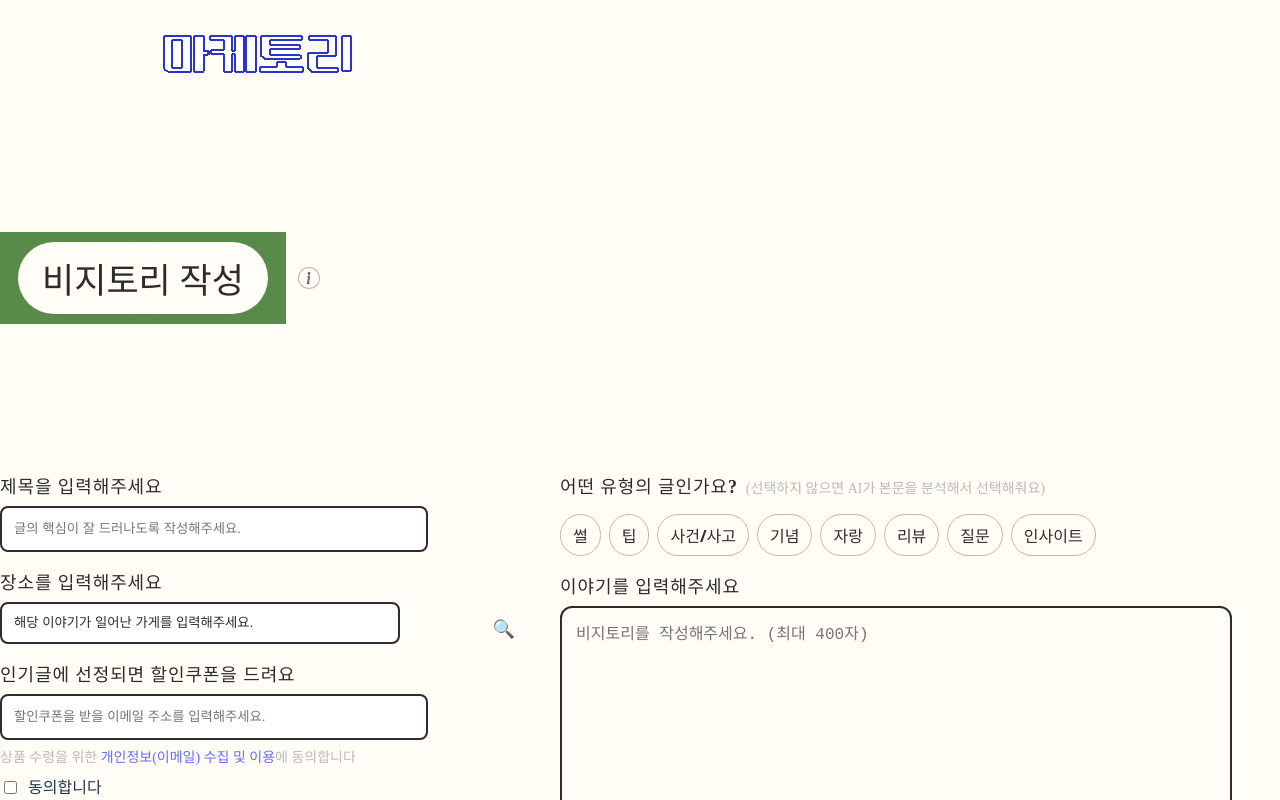
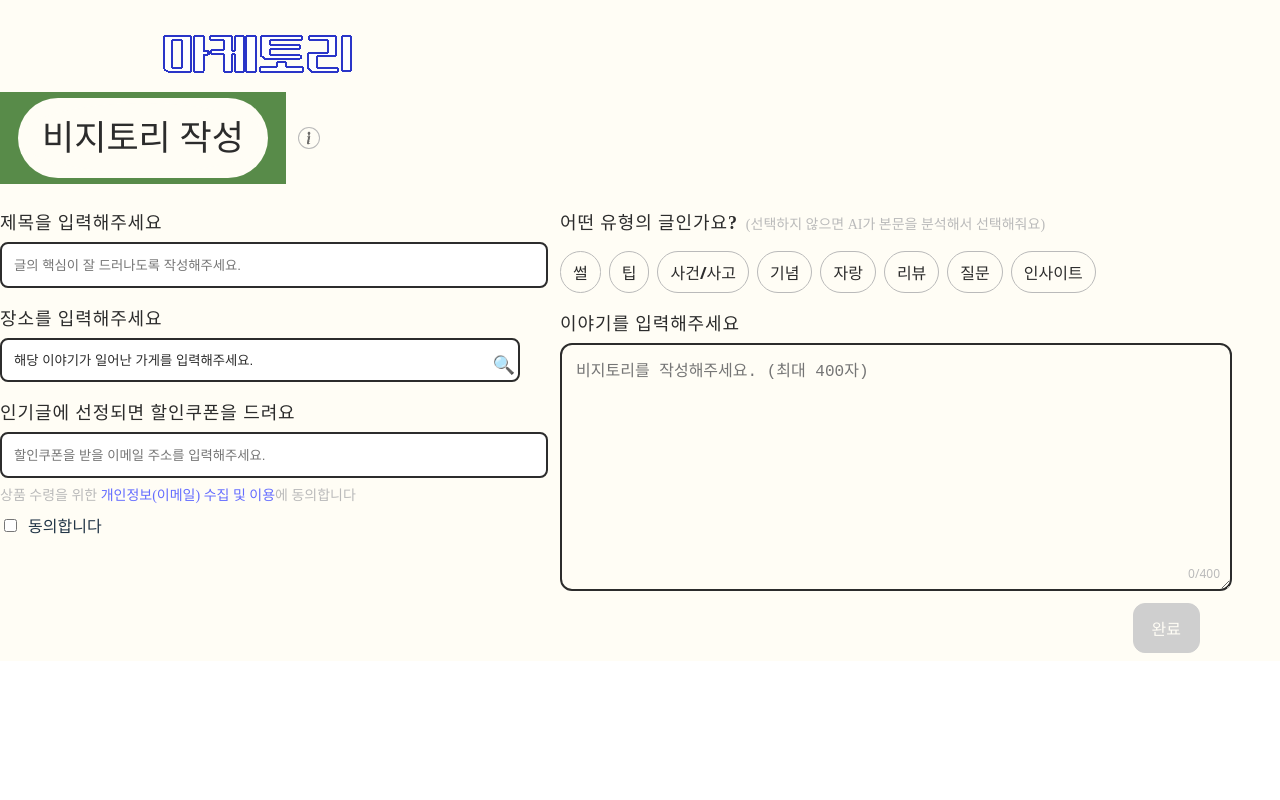
Before and after one commit to LikeLionHGU/Shichimi_Front, a React (Vite) app: page /add in a window 1280 px wide. Shown: the top 800 px of the page. Built offline with nearby package versions, Linux system fonts and the light colour scheme; the HTML template or start-up script is replaced by a standard one.

Commit message:
feat: 갭 수정과 주석 보완

```diff
--- a/src/pages/AddTmi.jsx
+++ b/src/pages/AddTmi.jsx
@@ -8,39 +8,40 @@ import rectangle184Url from "../assets/images/Rectangle 184.svg?url";
 import infoCircleUrl from "../assets/images/info.svg?url";
 import infoGlyphUrl from "../assets/images/info1.svg?url";
 
-// 전역 배경 컬러를 페이지 전체에 적용
+// GlobalStyle — html, body, #root 전역 배경/리셋 (#FFFDF5, min-height:100%)
 const GlobalStyle = createGlobalStyle`
   html, body, #root { min-height: 100%; background: #FFFDF5; }
   body { margin: 0; }
 `;
 
-// 페이지 메인 래퍼
+// Page — 메인 레이아웃 컨테이너(1200px 고정, 중앙 정렬, 배경 #FFFDF5)
 const Page = styled.main`
   display: grid;
   background: var(--white, #FFFDF5);
   gap: 16px;
-  width: 1720px;
-  height: 1080px;
+  width: 1200px;            /* 픽셀 고정 */
   max-width: 1200px;        /* 픽셀 고정 */
   min-width: 1200px;        /* 래핑 방지 */
-  padding: 24px 0;          /* 상하 여백만 */
+  padding: 8px 0;          /* 상하 여백 축소 */
   margin: 0 auto;           /* 중앙 정렬 */
 `;
 
-// 상단 헤더(타이틀, 정보아이콘)
+// Header — 타이틀 배지 + 정보 아이콘 가로 정렬(좌측 정렬, 간격 12px)
 const Header = styled.header`
   display: flex;
   align-items: center;
   gap: 12px;
   justify-content: flex-start;
+  margin: 8px 0 8px; /* 타이틀 위/아래 간격 축소 */
 `;
 
-// 타이틀 배지: 초록 직사각형 안에 Ellipse + 텍스트
+// TitleBadge — 초록 직사각형 안에 흰 타원 + "비지토리 작성" 텍스트 컨테이너(286×92)
 const TitleBadge = styled.div`
   position: relative;
   width: 286px;
   height: 92px;
 `;
+// TitleBadgeOuter: 초록 사각형(184.svg) 레이어 — 이미지 실패 시 #588B49로 표시
 const TitleBadgeOuter = styled.div`
   position: absolute; inset: 0;
   background-color: #588B49; /* 이미지 로드 실패 대비 색상 */
@@ -49,8 +50,9 @@ const TitleBadgeOuter = styled.div`
   background-repeat: no-repeat;
   background-size: contain;
 `;
+// TitleBadgeInner: 흰 타원(21.svg) + 텍스트 중앙 정렬 — inset으로 내부 여백 조절
 const TitleBadgeInner = styled.div`
-  position: absolute; inset: 10px 18px;
+  position: absolute; inset: 6px 18px; /* 타원 상하 여백 축소 */
   background-color: #FFFDF5; /* 흰 타원 기본색 */
   background-image: url(${ellipse21Url}); /* 엘립스 이미지 겹치기 */
   background-position: center;
@@ -60,7 +62,7 @@ const TitleBadgeInner = styled.div`
   display: grid; place-items: center;
 `;
 
-// 페이지 제목 텍스트 (Ellipse 안에 들어감)
+// Title — 페이지 타이틀 텍스트("비지토리 작성", BM HANNA 35px)
 const Title = styled.h1`
   color: var(--black, #2C2C2C);
   text-align: center;
@@ -68,11 +70,11 @@ const Title = styled.h1`
   font-size: 35px;
   font-style: normal;
   font-weight: 400;
-  line-height: normal;
+  line-height: 1;
   margin: 0;
 `;
 
-// (선택) 사각형 장식 이미지
+// Rectangle184 — 초록 직사각형 이미지(장식용, 현재 미사용)
 const Rectangle184 = styled.div`
   width: 286px;
   height: 92px;
@@ -80,7 +82,7 @@ const Rectangle184 = styled.div`
   background: var(--green, #588B49) url(${rectangle184Url}) center/contain no-repeat;
 `;
 
-// 정보 툴팁 아이콘 버튼
+// InfoIcon — 정보 툴팁 버튼(22×22). 내부에 info.svg(원)+info1.svg(i) 겹침
 const InfoIcon = styled.button`
   position: relative;
   width: 22px;
@@ -94,6 +96,7 @@ const InfoIcon = styled.button`
   overflow: hidden;
 `;
 
+// InfoCircleImg: info.svg — 바깥 원(전체 채움)
 const InfoCircleImg = styled.img`
   position: absolute;
   left: 0px; top: 0px;
@@ -101,15 +104,16 @@ const InfoCircleImg = styled.img`
   object-fit: contain; pointer-events: none;
   z-index: 0;
 `;
+// InfoGlyphImg: info1.svg — 중앙 'i' 글리프(14×14)
 const InfoGlyphImg = styled.img`
   position: absolute;
-  left: 4px; top: 4px;
+  left: 4px; top: 4px; /* 가운데 배치: (22-14)/2 */
   width: 14px; height: 14px;
   object-fit: contain; pointer-events: none;
   z-index: 1;
 `;
 
-// 카드 래퍼(폼 박스)
+// Card — (레거시) 폼 박스 래퍼. 현재 페이지 배경 위에 직결 배치
 const Card = styled.section`
   background: var(--white, #FFFDF5);
   border: none;
@@ -118,7 +122,7 @@ const Card = styled.section`
   padding: clamp(16px, 2vw, 24px);
 `;
 
-// 좌우 2열 그리드 레이아웃
+// Grid — 2열 고정 그리드(좌 520px / 우 640px, 간격 40px)
 const Grid = styled.div`
   display: grid;
   grid-template-columns: 520px 640px; /* 픽셀 고정 컬럼 */
@@ -127,13 +131,13 @@ const Grid = styled.div`
   align-items: start;
 `;
 
-// 단일 폼 필드 컨테이너
+// Field — 라벨+입력 한 묶음(세로 간격 8px)
 const Field = styled.div`
   display: grid;
   gap: 8px;
 `;
 
-// 라벨과 보조설명을 한 줄에 정렬
+// InlineRow — 라벨 + 보조설명 한 줄 정렬(기준선 정렬, 줄바꿈 없음)
 const InlineRow = styled.div`
   display: flex;
   align-items: baseline; /* 텍스트 기준선 정렬 */
@@ -141,7 +145,7 @@ const InlineRow = styled.div`
   flex-wrap: nowrap; /* 한 줄 유지 */
 `;
 
-// 필드 라벨 텍스트
+// Label — 필드 라벨 텍스트(18px/600)
 const Label = styled.label`
   color: var(--black, #2C2C2C);
   font-family: Pretendard;
@@ -152,7 +156,7 @@ const Label = styled.label`
   letter-spacing: 0.9px;
 `;
 
-// 보조 설명 텍스트
+// Helper — 보조설명(14px, 회색, 넘치면 말줄임)
 const Helper = styled.p`
   margin: 0;
   color: var(--gray, #BABABA);
@@ -166,31 +170,28 @@ const Helper = styled.p`
   flex: 0 1 auto;             /* 수축 허용 */
 `;
 
-// 에러 메시지 텍스트
+// ErrorText — 검증 실패 메시지(빨강 14px)
 const ErrorText = styled.p`
   font-size: 14px;
   color: ${themeColors.red.color};
   margin: 0;
 `;
 
-// 텍스트 입력 컴포넌트
+// Input — 단일행 입력(520×42, 2px 보더)
 const Input = styled.input`
-  flex-shrink: 0;
-  padding: 0 12px;
-  width: 400px;
-  height: 42px;
-  border-radius: 8px;
-  border: 2px solid var(--black, #2C2C2C);
-  flex-shrink: 0;
-`;
-
-// 셀렉트 박스
-const Select = styled.select`
-  width: 400px;
+  width: 520px;
   height: 42px;
   flex-shrink: 0;
   border-radius: 8px;
   border: 2px solid var(--black, #2C2C2C);
+  padding: 0 12px;
+`;
+
+// Select — 장소 선택 셀렉트(520×44, 우측 내부 검색아이콘 자리 확보)
+const Select = styled.select`
+  width: 520px;
+  height: 44px;
+  border-radius: 8px;
   border: 2px solid var(--black, #2C2C2C);
   background: #fff;
   color: ${themeColors.black?.color || "#111"};
@@ -199,7 +200,7 @@ const Select = styled.select`
   &:focus-visible { outline: 3px solid ${themeColors.gray.color}; outline-offset: 2px; }
 `;
 
-// 본문 입력 텍스트영역
+// Textarea — 본문 입력(640px 폭, 최소 220px 높이, 2px 보더)
 const Textarea = styled.textarea`
   width: 640px;
   border: 2px solid var(--black, #2C2C2C);
@@ -213,13 +214,13 @@ const Textarea = styled.textarea`
   &:focus-visible { outline: 3px solid ${themeColors.gray.color}; outline-offset: 2px; }
 `;
 
-// 텍스트 영역 컨테이너(카운터 우하단 고정)
+// TextareaBox — 글자수 카운터 우하단 고정용 래퍼
 const TextareaBox = styled.div`
   position: relative;
   display: grid;
 `;
 
-// 폼 하단 버튼 영역
+// Actions — 폼 하단 버튼 영역(오른쪽 정렬)
 const Actions = styled.div`
   display: flex;
   gap: 12px;
@@ -227,7 +228,7 @@ const Actions = styled.div`
   margin-top: 12px;
 `;
 
-// 기본 버튼
+// Button — 기본 버튼. data-variant="primary"만 사용(완료 버튼)
 const Button = styled.button`
   display: inline-flex;
   align-items: center;
@@ -257,18 +258,19 @@ const Button = styled.button`
   &:hover:not(:disabled){ transform: translateY(-1px); }
 `;
 
-// 입력 + 아이콘 정렬 행
+// RowH — (레거시) 입력+아이콘 2열 그리드. 현재 SelectWrap 사용으로 미사용
 const RowH = styled.div`
   display: grid;
   grid-template-columns: 476px 32px;
   gap: 8px;
 `;
 
-// 셀렉트 내부에 아이콘을 넣기 위한 래퍼
+// SelectWrap — 셀렉트 박스 내부 우측에 검색 아이콘 절대 배치용 래퍼(폭 520px)
 const SelectWrap = styled.div`
   position: relative;
   width: 520px;
 `;
+// InlineIconBtn — 셀렉트 내부 우측 검색 버튼(32×32, 🔍)
 const InlineIconBtn = styled.button`
   position: absolute;
   top: 6px; /* (44 - 32) / 2 */
@@ -282,7 +284,7 @@ const InlineIconBtn = styled.button`
   line-height: 1;
 `;
 
-// 돋보기 아이콘 버튼
+// IconBtn — (레거시) 일반 아이콘 버튼. 현재 미사용
 const IconBtn = styled.button`
   display: inline-flex;
   align-items: center;
@@ -294,7 +296,7 @@ const IconBtn = styled.button`
   background: ${themeColors.white.color};
 `;
 
-// 카테고리 칩 래퍼
+// ChipWrap — 카테고리 칩 컨테이너(랩, 간격 8px)
 const ChipWrap = styled.div`
   display: flex;
   gap: 8px;
@@ -302,7 +304,7 @@ const ChipWrap = styled.div`
   margin-top: 8px; /* 라벨/헬퍼와 간격 */
 `;
 
-// 카테고리 칩 버튼
+// Chip — 카테고리 토글 칩 버튼
 const Chip = styled.button`
   border-radius: 9999px;
   padding: 8px 12px;
@@ -312,7 +314,7 @@ const Chip = styled.button`
   color: ${(p)=> p["data-active"] ? themeColors.white.color : themeColors.black?.color || "#111"};
 `;
 
-// 글자수 카운터
+// Counter — 본문 글자수 표시(우하단 12px)
 const Counter = styled.span`
   position: absolute;
   right: 12px;
@@ -321,7 +323,10 @@ const Counter = styled.span`
   color: ${themeColors.gray.color};
 `;
 
-// Fake API replace with real services
+// Fake API — 샘플 데이터/검색/저장 모의 (실서비스 시 백엔드 API로 대체)
+// - fakePlaces: 샘플 장소 목록
+// - searchPlaces: 부분 일치 검색(300ms 지연)
+// - createPost: 저장 모의(500ms 지연)
 const fakePlaces = [
   { id: "1", name: "죽도시장 횟집 101호" },
   { id: "2", name: "죽도시장 김밥천국" },
@@ -342,13 +347,13 @@ function createPost(payload){
   return new Promise((resolve)=> setTimeout(()=> resolve({ id: "temp-123", ...payload }), 500));
 }
 
-// 모달 배경
+// Backdrop — 모달 오버레이(반투명 검정)
 const Backdrop = styled.div`
   position: fixed; inset: 0px; background: rgba(0,0,0,0.35);
   display: grid; place-items: center; z-index: 40;
 `;
 
-// 모달 컨테이너
+// Dialog — 모달 컨테이너(680px)
 const Dialog = styled.div`
   width: 680px;
   background: ${themeColors.white.color};
@@ -359,6 +364,7 @@ const Dialog = styled.div`
   display: grid; gap: 12px;
 `;
 
+// PlaceSearchDialog — 장소 검색 모달 (open/onClose/onSelect props)
 function PlaceSearchDialog({ open, onClose, onSelect }){
   const [query, setQuery] = useState("");
   const [loading, setLoading] = useState(false);
@@ -376,8 +382,11 @@ function PlaceSearchDialog({ open, onClose, onSelect }){
   return createPortal(
     <Backdrop onClick={onClose}>
       <Dialog onClick={(e)=> e.stopPropagation()}>
+        {/* 모달 라벨 텍스트: "가게/장소 검색" */}
         <Label htmlFor="place-search">가게/장소 검색</Label>
+        {/* 모달 입력 placeholder: "상호명으로 검색" */}
         <Input id="place-search" placeholder="상호명으로 검색" value={query} onChange={(e)=> setQuery(e.target.value)} />
+        {/* 모달 상태 텍스트: "검색 중…" */}
         {loading && <Helper>검색 중…</Helper>}
         <div style={{ display: 'grid', gap: 8, maxHeight: 260, overflow: 'auto' }}>
           {results.map((p)=> (
@@ -385,9 +394,11 @@ function PlaceSearchDialog({ open, onClose, onSelect }){
               {p.name}
             </Button>
           ))}
+          {/* 모달 결과 없음 텍스트: "검색 결과가 없습니다." */}
           {!loading && results.length === 0 && <Helper>검색 결과가 없습니다.</Helper>}
         </div>
         <Actions>
+          {/* 모달 닫기 버튼 텍스트: "닫기" */}
           <Button data-variant="ghost" onClick={onClose}>닫기</Button>
         </Actions>
       </Dialog>
@@ -396,9 +407,12 @@ function PlaceSearchDialog({ open, onClose, onSelect }){
   );
 }
 
+// MAX_BODY — 본문 최대 글자수 제한
 const MAX_BODY = 400;
+// 카테고리 칩 텍스트 목록: "썰", "팁", "사건/사고", "기념", "자랑", "리뷰", "질문", "인사이트"
 const CATEGORIES = ["썰", "팁", "사건/사고", "기념", "자랑", "리뷰", "질문", "인사이트"];
 
+// AddTmiPage — 비지토리 작성 페이지 (폼 상태/검증/자동 분류/제출)
 export default function AddTmiPage(){
   const nav = useNavigate();
 
@@ -480,9 +494,11 @@ export default function AddTmiPage(){
         <TitleBadge>
           <TitleBadgeOuter />
           <TitleBadgeInner>
+            {/* 페이지 타이틀 텍스트: "비지토리 작성" */}
             <Title>비지토리 작성</Title>
           </TitleBadgeInner>
         </TitleBadge>
+        {/* 정보 아이콘 툴팁(title): "카테고리를 고르지 않으면 본문을 분석해 자동 분류합니다." */}
         <InfoIcon aria-label="도움말" title="카테고리를 고르지 않으면 본문을 분석해 자동 분류합니다.">
           <InfoCircleImg src={infoCircleUrl} alt="" />
           <InfoGlyphImg src={infoGlyphUrl} alt="" />
@@ -494,18 +510,22 @@ export default function AddTmiPage(){
           <Grid>
             <div style={{ display: 'grid', gap: 16 }}>
               <Field>
+                {/* 라벨 텍스트: "제목을 입력해주세요" */}
                 <Label htmlFor="title">제목을 입력해주세요</Label>
+                {/* 입력 placeholder: "글의 핵심이 잘 드러나도록 작성해주세요." */}
                 <Input id="title" placeholder="글의 핵심이 잘 드러나도록 작성해주세요." value={title} onChange={(e)=> setTitle(e.target.value)} />
                 {errors.title && <ErrorText>{errors.title}</ErrorText>}
               </Field>
 
               <Field>
+                {/* 라벨 텍스트: "장소를 입력해주세요" */}
                 <Label htmlFor="place">장소를 입력해주세요</Label>
                 <SelectWrap>
                   <Select id="place" value={place.id} onChange={(e)=>{
                     const opt = fakePlaces.find(p=> p.id === e.target.value);
                     setPlace(opt ? opt : { id: "", name: "" });
                   }}>
+                    {/* 셀렉트 placeholder: "해당 이야기가 일어난 가게를 입력해주세요." */}
                     <option value="">해당 이야기가 일어난 가게를 입력해주세요.</option>
                     {fakePlaces.map((p)=> <option key={p.id} value={p.id}>{p.name}</option>)}
                   </Select>
@@ -515,11 +535,15 @@ export default function AddTmiPage(){
               </Field>
 
               <Field>
+                {/* 라벨 텍스트: "인기글에 선정되면 할인쿠폰을 드려요" */}
                 <Label htmlFor="email">인기글에 선정되면 할인쿠폰을 드려요</Label>
+                {/* 입력 placeholder: "할인쿠폰을 받을 이메일 주소를 입력해주세요." */}
                 <Input id="email" placeholder="할인쿠폰을 받을 이메일 주소를 입력해주세요." value={email} onChange={(e)=> setEmail(e.target.value)} />
+                {/* 보조 설명 텍스트: "상품 수령을 위한 개인정보(이메일) 수집 및 이용에 동의합니다" */}
                 <Helper>
                   상품 수령을 위한 <a href="#" onClick={(e)=> e.preventDefault()}>개인정보(이메일) 수집 및 이용</a>에 동의합니다
                 </Helper>
+                {/* 체크박스 라벨 텍스트: "동의합니다" */}
                 <label style={{ display: 'inline-flex', alignItems: 'center', gap: 8 }}>
                   <input type="checkbox" checked={consent} onChange={(e)=> setConsent(e.target.checked)} /> 동의합니다
                 </label>
@@ -531,7 +555,9 @@ export default function AddTmiPage(){
             <div style={{ display: 'grid', gap: 16 }}>
               <Field>
                 <InlineRow>
+                  {/* 섹션 라벨 텍스트: "어떤 유형의 글인가요?" */}
                   <Label>어떤 유형의 글인가요?</Label>
+                  {/* 보조 설명 텍스트: "(선택하지 않으면 AI가 본문을 분석해서 선택해줘요)" */}
                   <Helper>(선택하지 않으면 AI가 본문을 분석해서 선택해줘요)</Helper>
                 </InlineRow>
                 <ChipWrap>
@@ -544,8 +570,10 @@ export default function AddTmiPage(){
               </Field>
 
               <Field>
+                {/* 라벨 텍스트: "이야기를 입력해주세요" */}
                 <Label htmlFor="body">이야기를 입력해주세요</Label>
                 <TextareaBox>
+                  {/* 입력 placeholder: "비지토리를 작성해주세요. (최대 400자)" */}
                   <Textarea id="body" placeholder="비지토리를 작성해주세요. (최대 400자)" value={body} onChange={(e)=> setBody(e.target.value)} maxLength={MAX_BODY+50} />
                   <Counter>{Math.min(bodyCount, MAX_BODY)}/{MAX_BODY}</Counter>
                 </TextareaBox>
@@ -555,6 +583,7 @@ export default function AddTmiPage(){
           </Grid>
 
           <Actions>
+            {/* 제출 버튼 텍스트: 기본 "완료" / 로딩 시 "저장 중…" */}
             <Button type="submit" data-variant="primary" disabled={!canSubmit || submitting}>{submitting ? "저장 중…" : "완료"}</Button>
           </Actions>
         </form>
```
